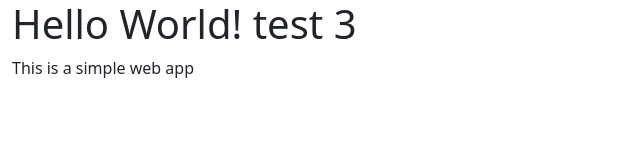
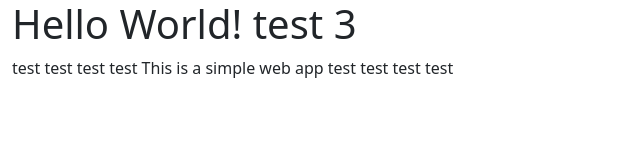
Before and after one commit to Nohrea/test, a website built with webpack: page src/index.html in a window 1280 px wide. Shown: the whole page, without its empty margins (0-640 px from the left). Built offline with nearby package versions, Linux system fonts and the light colour scheme.

Commit message:
last try

```diff
--- a/src/index.html
+++ b/src/index.html
@@ -13,7 +13,7 @@
     <div class="container-fluid">
       <div class="row">
         <h1>Hello World! test 3</h1>
-        <p>This is a simple web app</p>
+        <p>test test test test This is a simple web app test test test test </p>
       </div>
     </div>
 
```
